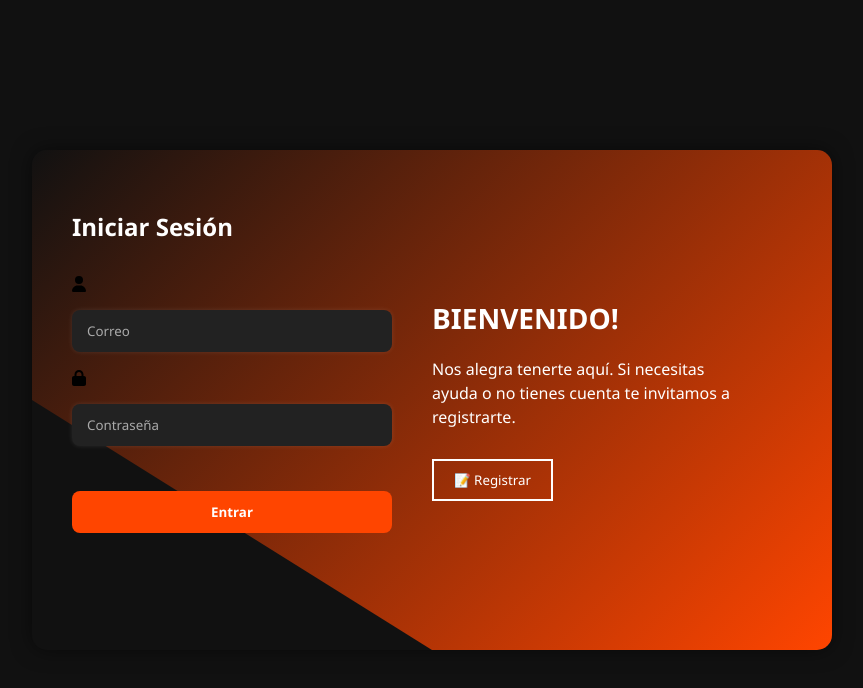
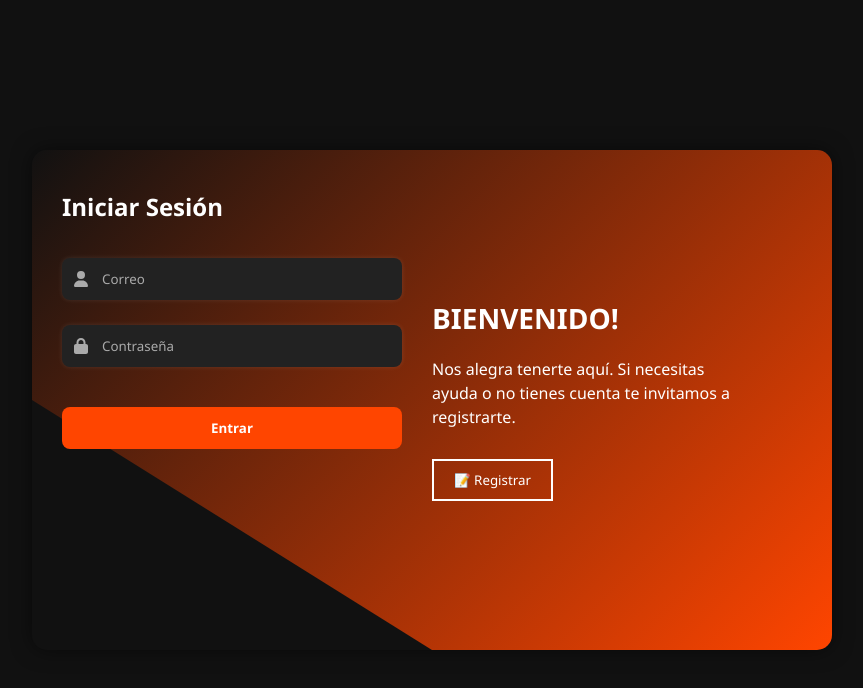
Before and after one commit to SterlinTique/INVENTI-, a plain HTML site: page frontend/loginRegistro.html in a window 1280 px wide. Shown: the whole page, without its empty margins (208-1071 px from the left). Drawn offline with Linux system fonts and the light colour scheme.

Commit message:
Ajustar estilos de padding y margen en el formulario de login; agregar estilos para inputs con iconos.

```diff
--- a/frontend/css/estilosv2.css
+++ b/frontend/css/estilosv2.css
@@ -43,7 +43,7 @@ body {
   position: absolute;
   width: 50%;
   height: 100%;
-  padding: 60px 40px;
+  padding: 40px 30px;
   z-index: 2;
   transition: 0.7s ease;
 }
@@ -56,7 +56,7 @@ body {
 .form-box input {
   width: 100%;
   padding: 12px 15px;
-  margin: 15px 0;
+  margin: 5px 0;
   border: none;
   border-radius: 8px;
   background: #222;
@@ -91,6 +91,33 @@ body {
   opacity: 1;
   filter: blur(0);
 }
+
+/* === INPUTS CON LOS ICONOS DENTRO === */
+.input-box {
+  position: relative;
+  width: 100%;
+  margin: 15px 0;
+}
+
+.input-box .icon {
+  position: absolute;
+  top: 50%;
+  left: 12px;
+  transform: translateY(-50%);
+  color: #aaa;
+  font-size: 16px;
+}
+
+.input-box input {
+  width: 100%;
+  padding: 12px 15px 12px 40px; /* espacio extra para el icono */
+  border: none;
+  border-radius: 8px;
+  background: #222;
+  color: #fff;
+  box-shadow: 0 0 5px rgba(255,255,255,0.1);
+}
+
 
 /* === LOGIN & REGISTRO: PANEL LATERAL === */
 .welcome.animation {
```
